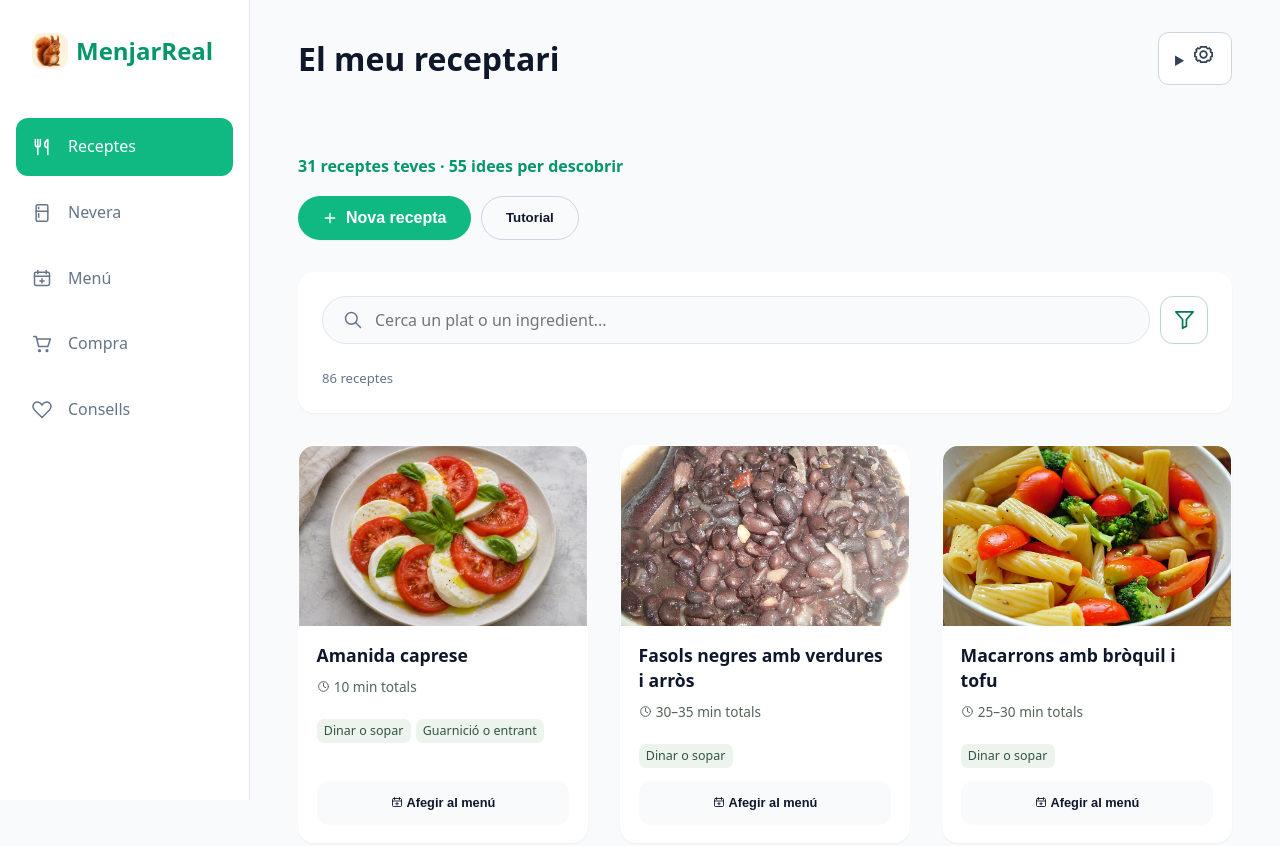
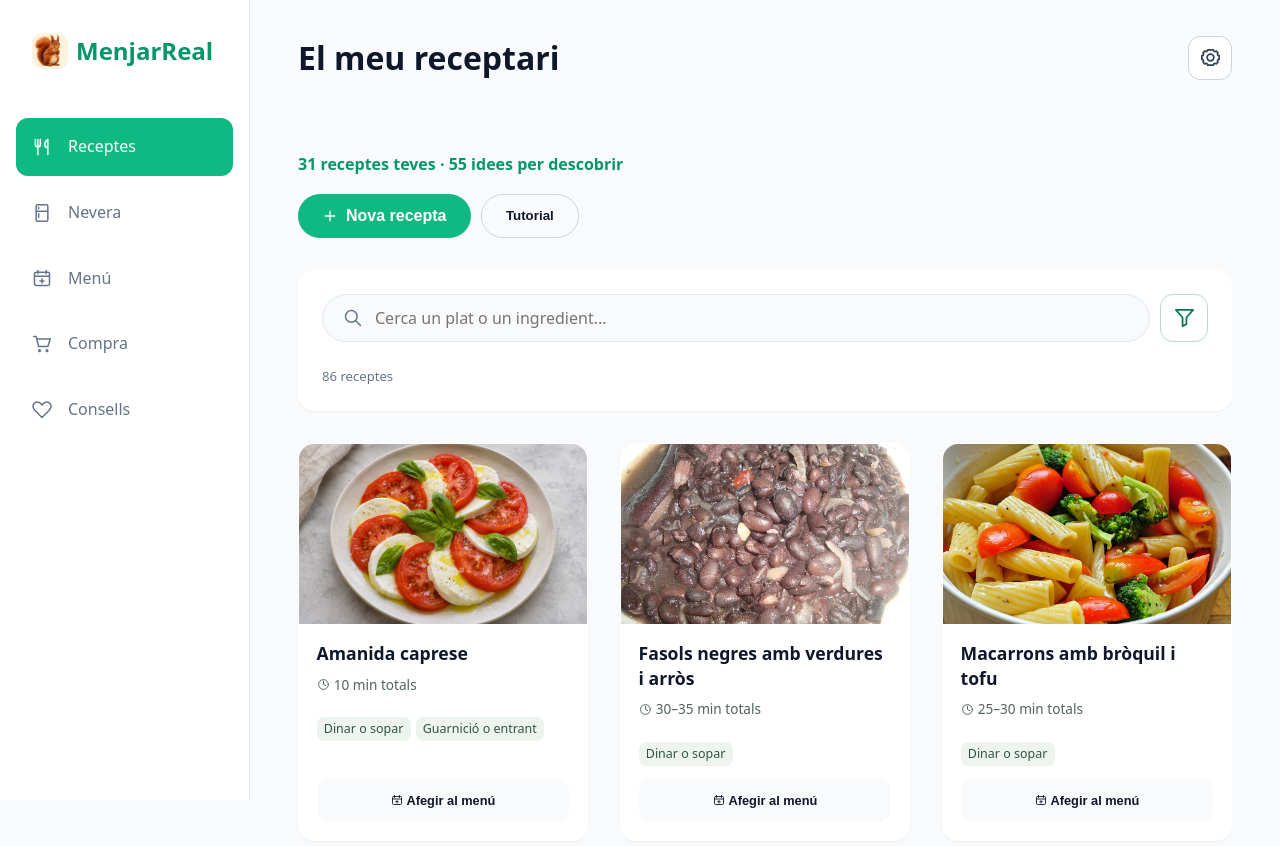
Before and after one commit to urivalles/MenjarReal, a plain HTML site: page index.html in a window 1280 px wide. Shown: the top 846 px of the page. Drawn offline with Linux system fonts and the light colour scheme.

Commit message:
Millora Opcions i la comprovació manual d’actualitzacions

```diff
--- a/styles.css
+++ b/styles.css
@@ -49,10 +49,17 @@ html { overscroll-behavior-y: contain; }
 .sr-only { position: absolute; width: 1px; height: 1px; padding: 0; margin: -1px; overflow: hidden; clip-path: inset(50%); white-space: nowrap; border: 0; }
 .mobile-brand { display: none; }
 .app-options { position: relative; flex-shrink: 0; }
-.app-options > summary { cursor: pointer; padding: .65rem 1rem; min-height: 44px; border: 1px solid #cbd5e1; border-radius: .65rem; background: white; color: #334155; }
+.app-options > summary { cursor: pointer; width: 44px; height: 44px; display: grid; place-items: center; list-style: none; border: 1px solid #cbd5e1; border-radius: .75rem; background: white; color: #334155; }
+.app-options > summary::-webkit-details-marker { display: none; }
+.app-options > summary::marker { content: ''; }
+.app-options > summary:hover, .app-options[open] > summary { background: #ecfdf5; border-color: #059669; color: #047857; }
+.app-options > summary:focus-visible { outline: 2px solid #047857; outline-offset: 3px; }
+.app-options > summary svg { display: block; }
 .app-options .header-actions { position: absolute; right: 0; top: calc(100% + .5rem); z-index: 15; width: min(270px, 80vw); padding: .75rem; display: grid; background: white; border: 1px solid #e2e8f0; border-radius: .8rem; box-shadow: var(--shadow-lg); }
 .app-options:not([open]) .header-actions { display: none; }
 .app-options .header-actions button { width: 100%; justify-content: center; min-height: 44px; white-space: normal; }
+.app-options .update-check-status { font-size: .82rem; color: #475569; line-height: 1.4; overflow-wrap: anywhere; }
+.app-options .update-check-status:empty { display: none; }
 .collection-intro-actions { display: flex; flex-wrap: wrap; gap: .65rem; margin-top: 1rem; }
 .collection-intro-actions button { min-height: 44px; }
 .btn-danger-outline { color: #a4312a; border-color: #e7b5ad; }
```
